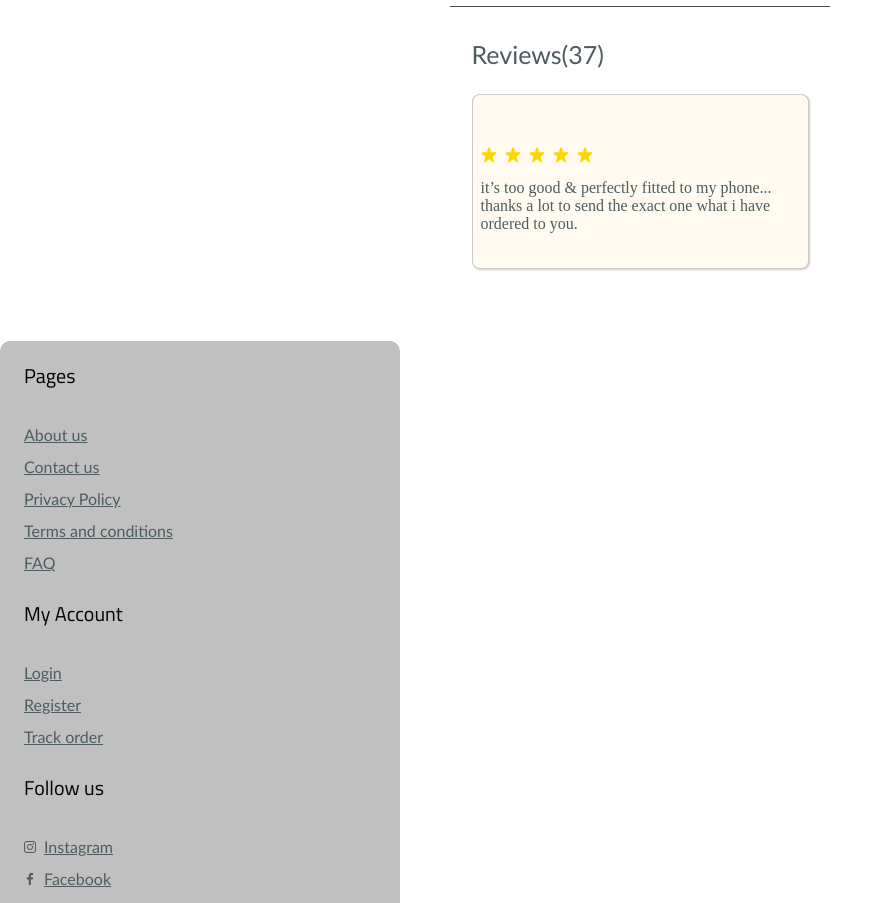
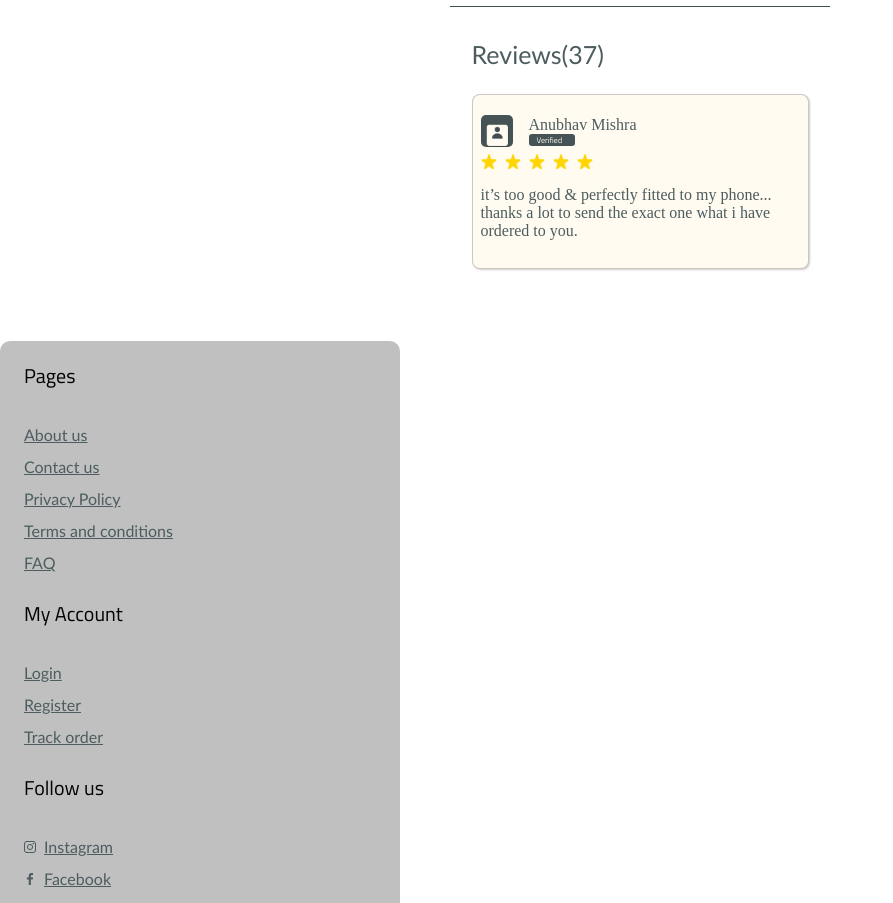
Before and after one commit to Anubhav-MI/Balaji-covers-frontend, a React (Create React App) app: page /home/customize in a window 1280 px wide. Shown: the part 1885-2788 px from the top of the page, without its empty margins (0-893 px from the left). Built offline with nearby package versions, Linux system fonts and the light colour scheme; a web font is replaced by a local one.

Commit message:
review profile

```diff
--- a/src/Components/home/customize/image.css
+++ b/src/Components/home/customize/image.css
@@ -103,5 +103,23 @@
   flex-shrink: 0;
   border-radius: 5px;
   background: #455356;
-  z-index: -1;
 }
+.profile-icon {
+  position: absolute;
+  top: 16px;
+  left: 5px;
+}
+.verified {
+  padding-left: 8px;
+  width: 38px;
+  height: 12px;
+
+  border-radius: 3px;
+  background: #455356;
+  color: #fffbf1;
+  font-family: Titillium Web;
+  font-size: 8px;
+  font-style: normal;
+  font-weight: 400;
+  line-height: normal;
+}
--- a/src/Components/home/customize/reviews.jsx
+++ b/src/Components/home/customize/reviews.jsx
@@ -5,7 +5,7 @@ import badge from "../../../Icons/badge.png";
 import star from "../../../Icons/Star.png";
 import halfstar from "../../../Icons/halfStar.png";
 import emptystar from "../../../Icons/emptystar.png";
-import user from "../../../Icons/usericon.png";
+import profile from "../../../Icons/Group 82.png";
 import { useState } from "react";
 
 const Reviews = () => {
@@ -188,8 +188,20 @@ const Reviews = () => {
           <div className="container-close reviews">
             <div className="user-head row-container">
               <div className="icon-box">
-                {" "}
-                <img src={user} height={24} width={24} alt="product" />
+                <img
+                  src={profile}
+                  className="profile-icon"
+                  height={24}
+                  width={24}
+                  alt="product"
+                />
+              </div>
+              <div
+                className="container"
+                style={{ margin: "8px", gap: "0px", alignItems: "flex-start" }}
+              >
+                <span>Anubhav Mishra</span>
+                <span className="verified">Verified</span>
               </div>
             </div>
             <div className="row-container">
--- a/src/Components/navbar/navbar.css
+++ b/src/Components/navbar/navbar.css
@@ -19,7 +19,7 @@
     align-items: center;
     color: #fffbf1;
     background-color: #424d51;
-    width: 100%;
+    width: 400px;
     height: 72px;
     font-weight: 400;
   }
```
